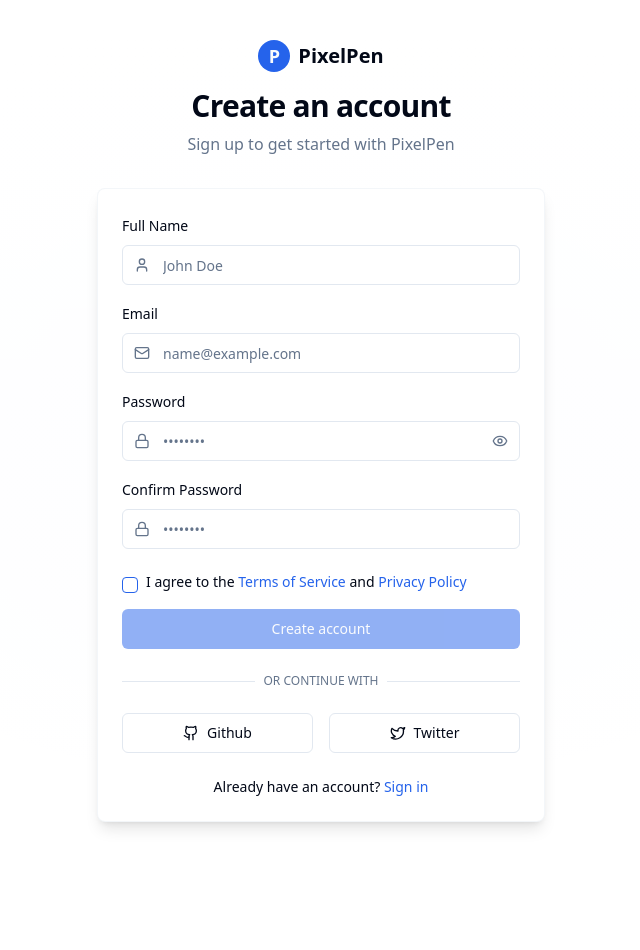
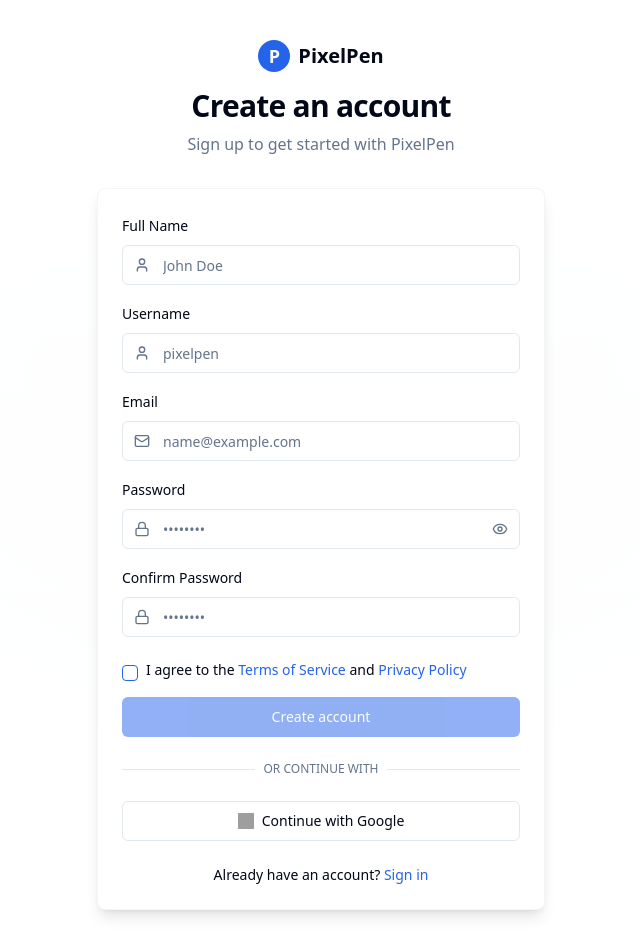
Before and after one commit to last-blade/Blogging-Platform, a React (Vite) app in the folder frontend/: page /signup in a window 1280 px wide. Shown: the whole page, without its empty margins (319-959 px from the left). Before the commit the page ends 862 px from the top, so only its background shows below. Built offline with nearby package versions, Linux system fonts and the light colour scheme; grey boxes are pictures that could not be loaded.

Commit message:
added google login option || only frontend not functionality

```diff
--- a/frontend/src/pages/Auth/Login.jsx
+++ b/frontend/src/pages/Auth/Login.jsx
@@ -136,14 +136,14 @@
               </div>
             </div>
 
-            <div className="grid grid-cols-2 gap-4">
+            <div className="grid grid-cols-1">
               <Button variant="outline" className="w-full">
-                <Github className="mr-2 h-4 w-4" />
-                Github
-              </Button>
-              <Button variant="outline" className="w-full">
-                <Twitter className="mr-2 h-4 w-4" />
-                Twitter
+                <img
+                  src="https://www.svgrepo.com/show/475656/google-color.svg"
+                  alt="Google"
+                  className="mr-2 h-4 w-4"
+                />
+                Continue with Google
               </Button>
             </div>
 
--- a/frontend/src/pages/Auth/Register.jsx
+++ b/frontend/src/pages/Auth/Register.jsx
@@ -16,6 +16,7 @@
 function Register() {
   const [showPassword, setShowPassword] = useState(false)
   const [name, setName] = useState("")
+  const [userName, setUserName] = useState("")
   const [email, setEmail] = useState("")
   const [password, setPassword] = useState("")
   const [confirmPassword, setConfirmPassword] = useState("")
@@ -104,6 +105,24 @@
                     className="pl-10"
                     value={name}
                     onChange={(e) => setName(e.target.value)}
+                    required
+                  />
+                </div>
+              </div>
+
+              <div className="space-y-2">
+                <label htmlFor="name" className="text-sm font-medium">
+                  Username
+                </label>
+                <div className="relative">
+                  <User className="absolute left-3 top-1/2 -translate-y-1/2 h-4 w-4 text-muted-foreground" />
+                  <Input
+                    id="username"
+                    type="text"
+                    placeholder="pixelpen"
+                    className="pl-10"
+                    value={userName}
+                    onChange={(e) => setUserName(e.target.value)}
                     required
                   />
                 </div>
@@ -275,14 +294,14 @@
               </div>
             </div>
 
-            <div className="grid grid-cols-2 gap-4">
+            <div className="grid grid-cols-1">
               <Button variant="outline" className="w-full">
-                <Github className="mr-2 h-4 w-4" />
-                Github
-              </Button>
-              <Button variant="outline" className="w-full">
-                <Twitter className="mr-2 h-4 w-4" />
-                Twitter
+                <img
+                  src="https://www.svgrepo.com/show/475656/google-color.svg"
+                  alt="Google"
+                  className="mr-2 h-4 w-4"
+                />
+                Continue with Google
               </Button>
             </div>
 
```
